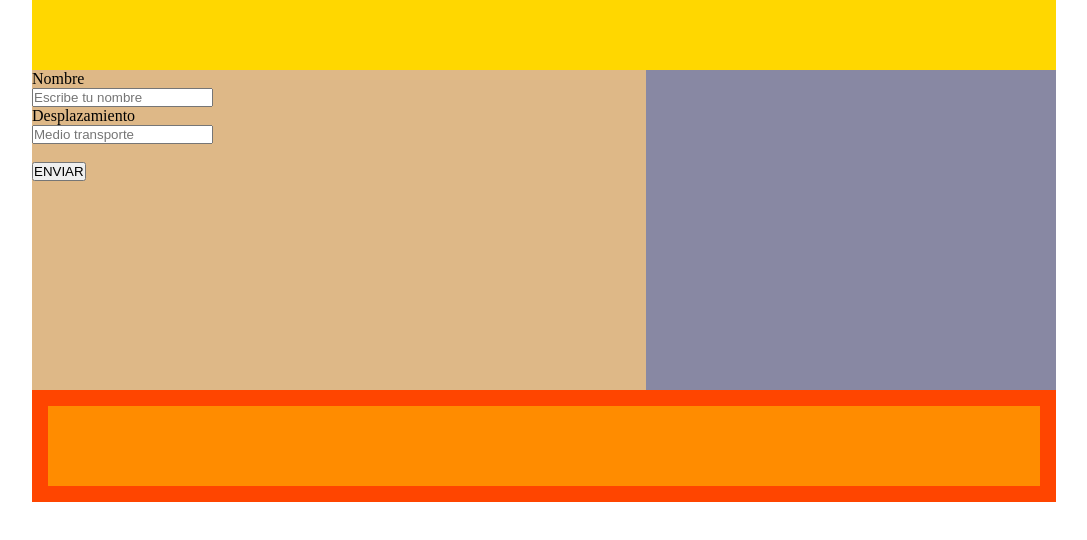
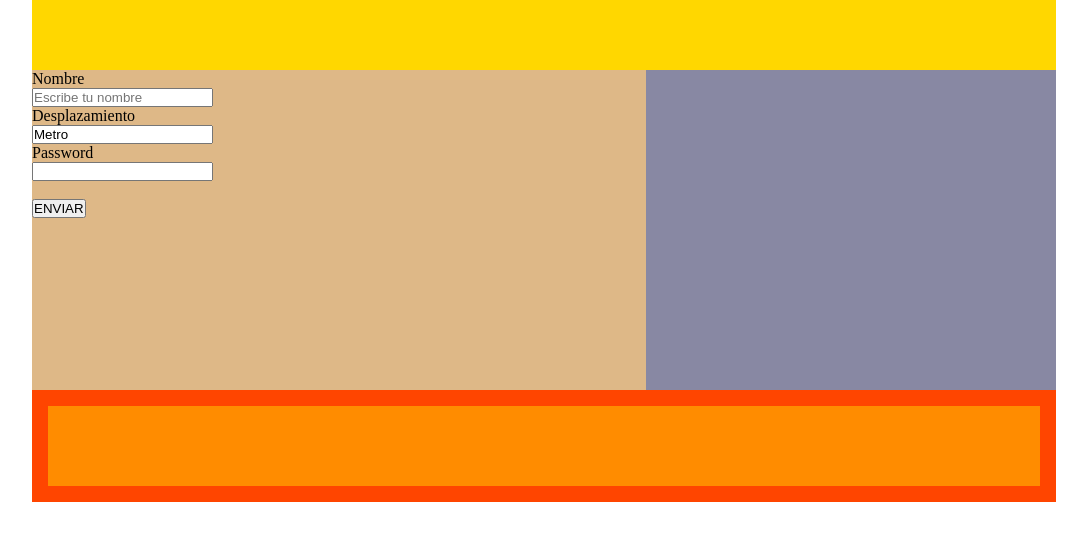
Before and after one commit to alvarezmarlen/primer-proyecto-html-css, a plain HTML site: page contacto.html in a window 1280 px wide. Shown: the part 154-694 px from the top of the page, without its empty margins (96-1183 px from the left). Drawn offline with Linux system fonts and the light colour scheme.

Commit message:
los input anexado

```diff
--- a/contacto.html
+++ b/contacto.html
@@ -65,9 +65,11 @@
         <div class="content">
             <form action="recogida_datos.php" method="get">
                 <p>Nombre</p>
-                <input type="text" name="nombre" placeholder="Escribe tu nombre">
+                <input id="inpt1" type="text" name="nombre" placeholder="Escribe tu nombre" required>
                 <p>Desplazamiento</p>
-                <input type="text" name="desplazamiento" placeholder="Medio transporte">
+                <input type="text" name="desplazamiento" value="Metro">
+                <p>Password</p>
+                <input type="password">
                 <br> <br>
                 <button type="submit">ENVIAR</button>
             </form>
```
